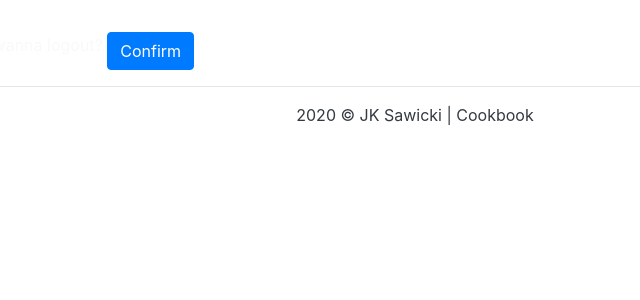
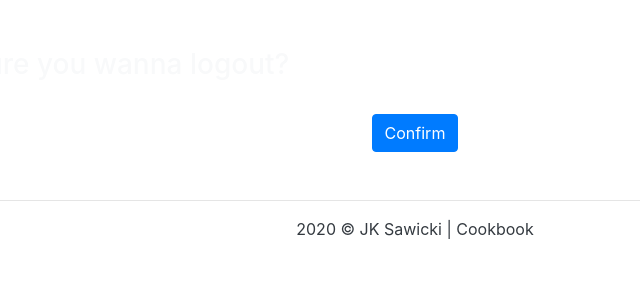
Before and after one commit to szypkiwonsz/Cookbook-Recipes, a Flask app: page /logout/ in a window 1280 px wide. Shown: the part 56-356 px from the top of the page, without its empty margins (225-865 px from the left). Run offline with Flask 2, Linux system fonts and the light colour scheme; some libraries are stand-ins or nearby versions.

Commit message:
Improve form style

```diff
--- a/app/templates/logout.html
+++ b/app/templates/logout.html
@@ -4,8 +4,10 @@
     <title>Logout</title>
 {% endblock head %}
 {% block content %}
-    <form method="post">
-        Are you sure you wanna logout?
-        <button class="btn btn-primary mt-2" type="submit">Confirm</button>
+    <form class="auth-form mb-5 mt-5" method="post">
+        <h3 class="mb-3"> Are you sure you wanna logout?</h3>
+        <div class="col text-center">
+            <button class="btn btn-primary mt-3" type="submit">Confirm</button>
+        </div>
     </form>
 {% endblock content %}
--- a/app/templates/register.html
+++ b/app/templates/register.html
@@ -4,8 +4,9 @@
     <title>Register</title>
 {% endblock head %}
 {% block content %}
+    <!-- Error messages -->
     {% if form.errors %}
-        <ul class="errors">
+        <ul class="errors text-dark">
             {% for field_name, field_errors in form.errors|dictsort if field_errors %}
                 {% for error in field_errors %}
                     <li>{{ form[field_name].label }}: {{ error }}</li>
@@ -13,7 +14,8 @@
             {% endfor %}
         </ul>
     {% endif %}
-    <form method="post" class="login-form mt-5 mb-5">
+    <!-- End error messages -->
+    <form method="post" class="auth-form mt-5 mb-5">
         <h3 class="mb-3">Sign Up</h3>
         {{ form.hidden_tag() }}
         {{ form.username(class_='form-control mb-3', placeholder='Username *') }}
```
